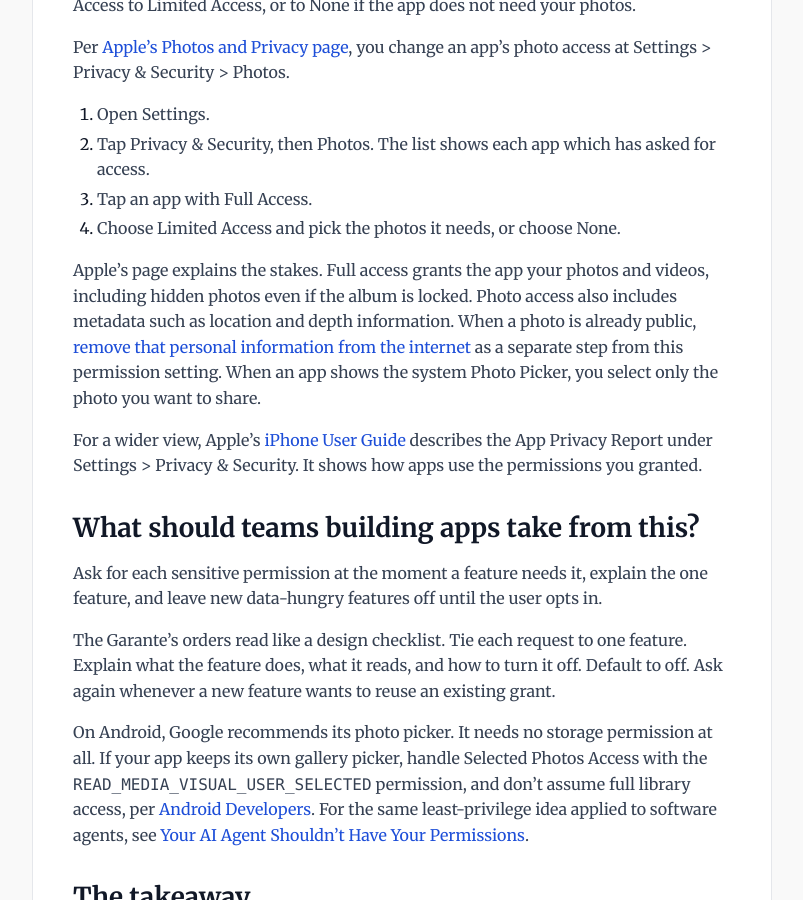
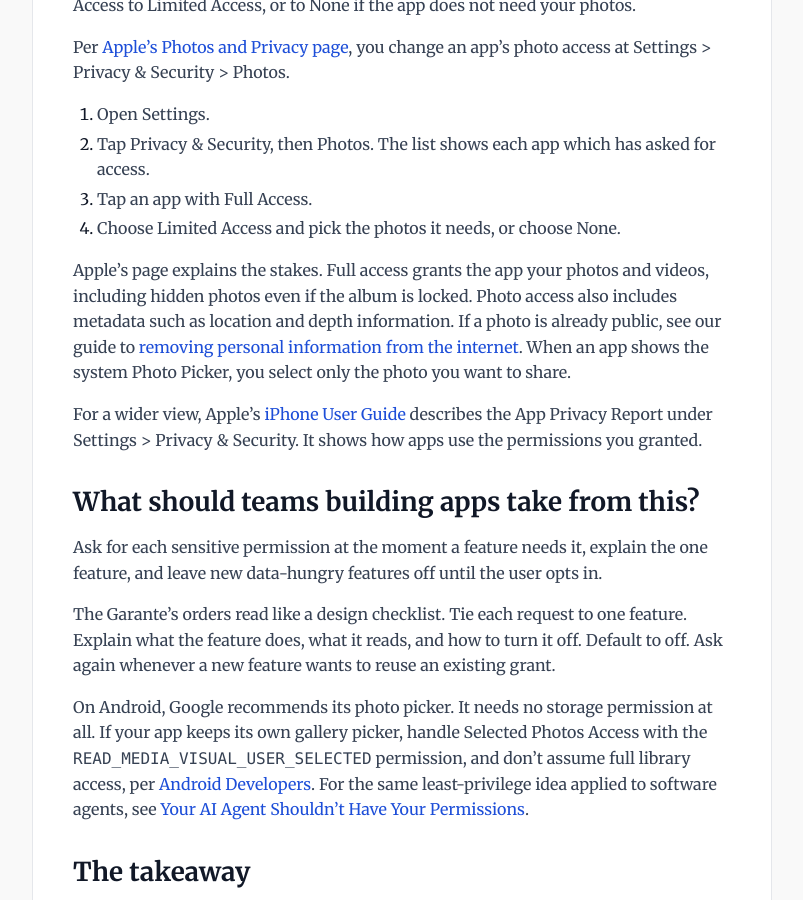
Before and after one commit to mda1125/bytesizedsecurity, a Jekyll site: the page built from _posts/2026-11-16-meta-camera-roll-fine-photo-permissions.md, in a window 1280 px wide and 900 px high, scrolled down 5018 px. Shown: the whole window, without its empty margins (64-867 px from the left). Built offline with Jekyll 4.4.1, drawn with Linux system fonts in a browser that asks for light colours; full-size pictures stand in for the smaller copies a plugin makes; comment, search, counter and statistics services are not loaded.

Commit message:
Soften the Meta camera roll link to the removal guide
Replace the forced sentence with a short pointer to the guide, in the same paragraph.

Co-authored-by: Marc David <mda1125@users.noreply.github.com>

```diff
--- a/_posts/2026-11-16-meta-camera-roll-fine-photo-permissions.md
+++ b/_posts/2026-11-16-meta-camera-roll-fine-photo-permissions.md
@@ -132,7 +132,7 @@ Per [Apple's Photos and Privacy page](https://www.apple.com/legal/privacy/data/e
 3. Tap an app with Full Access.
 4. Choose Limited Access and pick the photos it needs, or choose None.
 
-Apple's page explains the stakes. Full access grants the app your photos and videos, including hidden photos even if the album is locked. Photo access also includes metadata such as location and depth information. When a photo is already public, [remove that personal information from the internet](/remove-personal-information-from-internet/) as a separate step from this permission setting. When an app shows the system Photo Picker, you select only the photo you want to share.
+Apple's page explains the stakes. Full access grants the app your photos and videos, including hidden photos even if the album is locked. Photo access also includes metadata such as location and depth information. If a photo is already public, see our guide to [removing personal information from the internet](/remove-personal-information-from-internet/). When an app shows the system Photo Picker, you select only the photo you want to share.
 
 For a wider view, Apple's [iPhone User Guide](https://support.apple.com/guide/iphone/control-access-to-information-in-apps-iph251e92810/ios) describes the App Privacy Report under Settings > Privacy & Security. It shows how apps use the permissions you granted.
 
```
